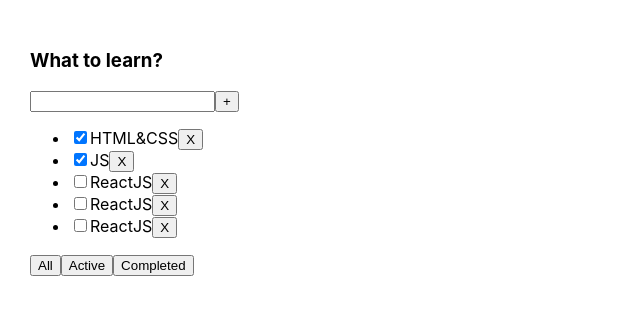
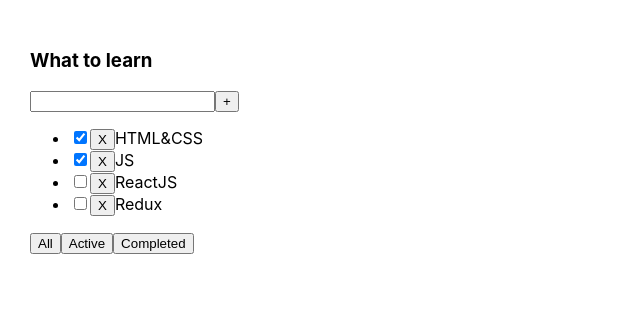
Before and after one commit to yasnoprosto/TodolistWithD, a React (Create React App) app: page / in a window 1280 px wide. Shown: the top 314 px of the page, without its empty margins (0-640 px from the left). Built offline with nearby package versions, Linux system fonts and the light colour scheme.

Commit message:
Finished lesson2 with Dimych one more

```diff
--- a/src/App.tsx
+++ b/src/App.tsx
@@ -1,47 +1,45 @@
 import React, {useState} from 'react';
 import './App.css';
-import TodoList, {TaskType} from './TodoList';
+import {TaskType, Todolist} from './Todolist';
 
-export type FilterValuesType="all"|"completed" | "active"
-
+export type buttonNameType = 'all' | 'active' | 'completed'
 
 function App() {
-    let [tasks, setTasks] = useState<Array<TaskType>>([
+
+    let [tasks, setTask] = useState<Array<TaskType>>([
         {id: 1, title: 'HTML&CSS', isDone: true},
         {id: 2, title: 'JS', isDone: true},
         {id: 3, title: 'ReactJS', isDone: false},
-        {id: 4, title: 'ReactJS', isDone: false},
-        {id: 5, title: 'ReactJS', isDone: false},
+        {id: 4, title: 'Redux', isDone: false}
     ]);
+    let [filter, setFilter] = useState<buttonNameType>('all');
 
-    function changeFilter(value:FilterValuesType){
-        setFilter(value)
+    let filteredTask = tasks;
+
+    if (filter == 'active') {
+        filteredTask = tasks.filter(el => !el.isDone);
+
+    } else if (filter == 'completed') {
+        filteredTask = tasks.filter(el => el.isDone);
+
     }
 
-    let [filter, setFilter] = useState<FilterValuesType>('all');
+    function clickFilter(ButtonName: buttonNameType) {
+        setFilter(ButtonName);
+    }
 
     function removeTask(id: number) {
-        let filteredTasks = tasks.filter(t => t.id !== id);
-        setTasks(filteredTasks);
+        setTask(tasks = tasks.filter(el => el.id !== id));
+        console.log(tasks);
     }
 
-    let tasksForTodolist=tasks
-    if(filter==="completed"){
-        tasksForTodolist=tasks.filter(t=>t.isDone === true)
-    }
-    if(filter==="active"){
-        tasksForTodolist=tasks.filter(t=>t.isDone === false)
-    }
     return (
         <div className="App">
-            <TodoList
-                title={'What to learn?'}
-                tasks={tasksForTodolist}
-                removeTask={removeTask}
-                changeFilter={changeFilter}
-
+            <Todolist title="What to learn"
+                      tasks={filteredTask}
+                      removeTask={removeTask}
+                      clickFilter={clickFilter}
             />
-
         </div>
     );
 }
--- a/src/Todolist.tsx
+++ b/src/Todolist.tsx
@@ -1,42 +1,40 @@
-import {FilterValuesType} from './App';
+import React from 'react';
+import {buttonNameType} from './App';
 
-type TodoListPropsType = {
-    title: string,
-    tasks: TaskType[];
-    removeTask: (id:number)=>void
-    changeFilter: (value:FilterValuesType)=>void
-};
 export type TaskType = {
-    id: number;
-    title: string;
-    isDone: boolean;
-};
+    id: number
+    title: string
+    isDone: boolean
+}
 
-const TodoList = (props: TodoListPropsType) => {
-    return (
-        <div>
+type PropsType = {
+    title: string
+    tasks: Array<TaskType>
+    removeTask: (id: number) => void
+    clickFilter:(buttonName:buttonNameType)=>void
+}
+
+export function Todolist(props: PropsType) {
+    return <div>
         <h3>{props.title}</h3>
         <div>
             <input/>
             <button>+</button>
         </div>
         <ul>
-                {props.tasks.map(el => <li>
-                    <input type="checkbox" checked={el.isDone}/>
-                    <span>{el.title}</span>
-                    <button onClick={() => {
-                        props.removeTask(el.id);
-                    }}>X
-                    </button>
-                </li>)}
+            {props.tasks.map((el) => <li key={el.id}><input type="checkbox" checked={el.isDone}/>
+                <span><button onClick={() => props.removeTask(el.id)}>X</button>
+
+                    {el.title}</span></li>)}
+            {/*
+            <li><input type="checkbox" checked={props.tasks[0].isDone}/> <span>{props.tasks[0].title}</span></li>
+            <li><input type="checkbox" checked={props.tasks[1].isDone}/> <span>{props.tasks[1].title}</span></li>
+            <li><input type="checkbox" checked={props.tasks[2].isDone}/> <span>{props.tasks[2].title}</span></li>*/}
         </ul>
         <div>
-                <button onClick={()=>{props.changeFilter('all')}}>All</button>
-                <button onClick={()=>{props.changeFilter("active")}}>Active</button>
-                <button onClick={()=>{props.changeFilter("completed")}}>Completed</button>
+            <button onClick={() => props.clickFilter('all')}>All</button>
+            <button onClick={() => props.clickFilter('active')}>Active</button>
+            <button onClick={() => props.clickFilter('completed')}>Completed</button>
         </div>
-        </div>
-    );
-};
-
-export default TodoList;
+    </div>;
+}
--- a/src/index.tsx
+++ b/src/index.tsx
@@ -2,17 +2,18 @@
 import ReactDOM from 'react-dom/client';
 import './index.css';
 import App from './App';
-
+import reportWebVitals from './reportWebVitals';
 
 const root = ReactDOM.createRoot(
-    document.getElementById('root') as HTMLElement
+  document.getElementById('root') as HTMLElement
 );
 root.render(
-    <React.StrictMode>
-        <App/>
-    </React.StrictMode>
+  <React.StrictMode>
+    <App />
+  </React.StrictMode>
 );
 
 // If you want to start measuring performance in your app, pass a function
 // to log results (for example: reportWebVitals(console.log))
 // or send to an analytics endpoint. Learn more: https://bit.ly/CRA-vitals
+reportWebVitals();
```
Lines whose indentation alone changed are shown as unchanged.
